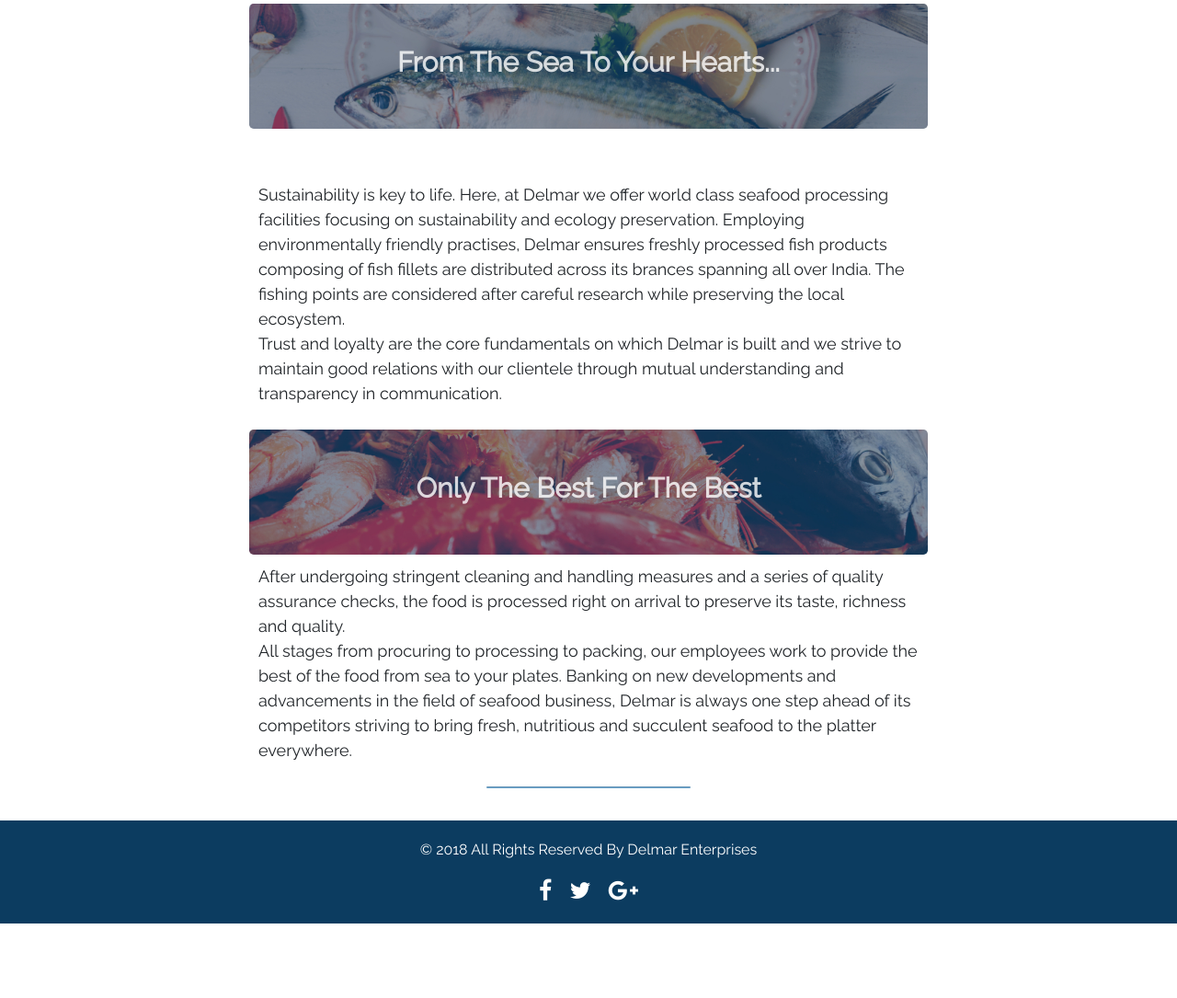
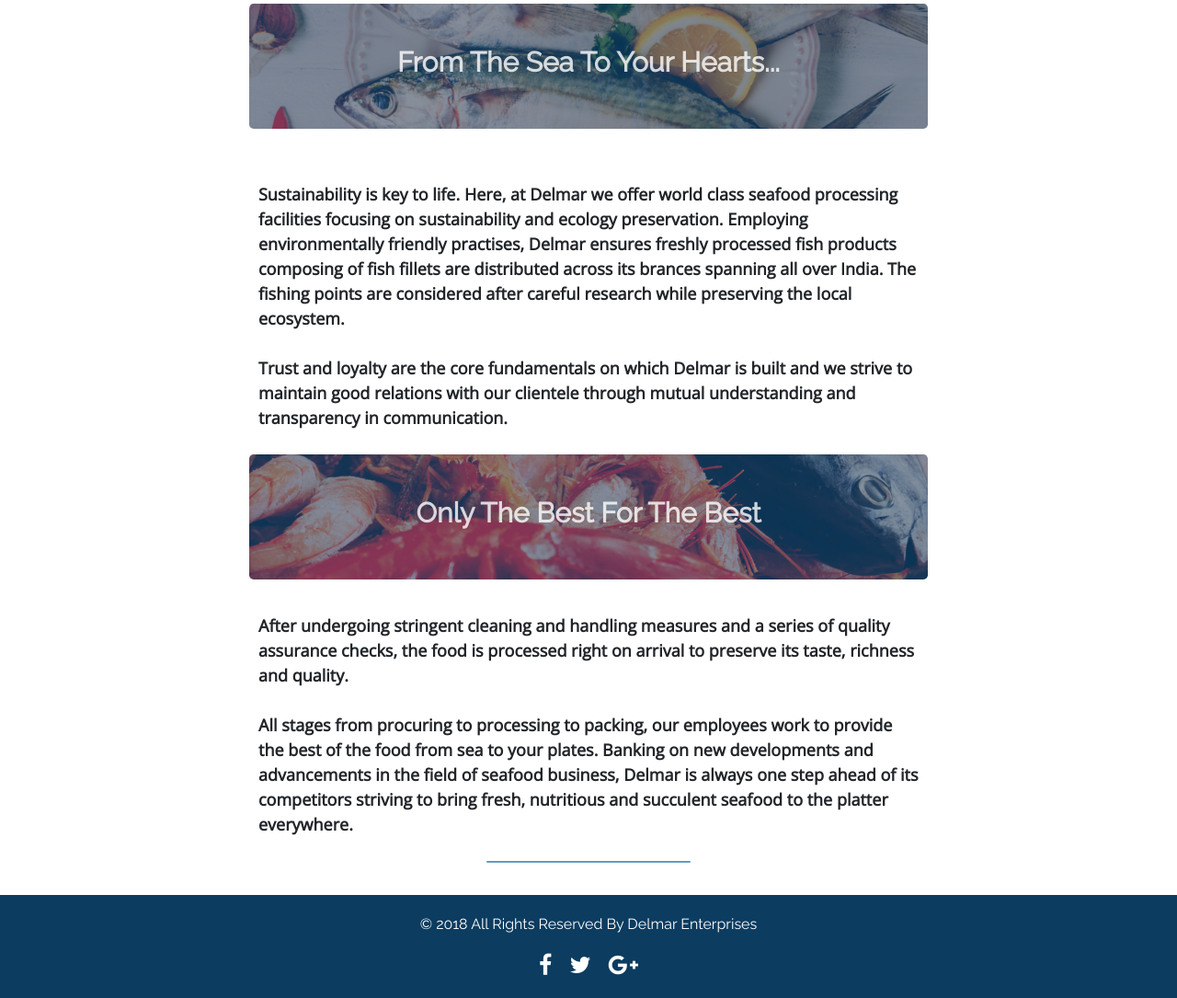
Before and after one commit to levimake/seafoodexports, a Django app: page /about in a window 1280 px wide. Shown: the part 432-1517 px from the top of the page at 92% size. Before the commit the page ends 1436 px from the top, so only its background shows below. Run offline with Django 3.2, Linux system fonts and the light colour scheme; some libraries are stand-ins or nearby versions.

Commit message:
Update about page

```diff
--- a/common/templates/about.html
+++ b/common/templates/about.html
@@ -48,13 +48,14 @@ background-image: url("{% static "commons/images/about-paral.jpg" %}");
 </div>
 
 <h3 class='display-5 page-title' style="text-transform:none; font-weight:bold;"></h3>
-<p style="padding:10px;">
+<p style="padding:10px; font-family: 'Open Sans', sans-serif; font-size: 1em; font-weight: 600;">
   Sustainability is key to life. Here, at Delmar we offer world class
   seafood processing facilities focusing on sustainability and ecology preservation.
   Employing environmentally friendly practises, Delmar ensures freshly processed
   fish products composing of fish fillets are distributed across its brances spanning
   all over India. The fishing points are considered after careful research while
   preserving the local ecosystem.
+  <br />
   <br />
   Trust and loyalty are the core fundamentals on which Delmar is built and we
   strive to maintain good relations with our clientele through mutual understanding
@@ -65,10 +66,13 @@ background-image: url("{% static "commons/images/about-paral.jpg" %}");
 <h1 class="display-3" style="font-weight:bold;">Only The Best For The Best</span></h1>
 </div>
 
-<p style="padding:10px;">
+<p style="padding:10px; font-family: 'Open Sans', sans-serif; font-size: 1em; font-weight: 600;">
+  <br />
   After undergoing stringent cleaning and handling measures and a series of quality
   assurance checks, the food is processed right on arrival to preserve its taste,
-  richness and quality. <br />
+  richness and quality.
+  <br />
+  <br />
   All stages from procuring to processing to packing, our employees work to provide
   the best of the food from sea to your plates. Banking on new developments and
   advancements in the field of seafood business, Delmar is always one step ahead
```
